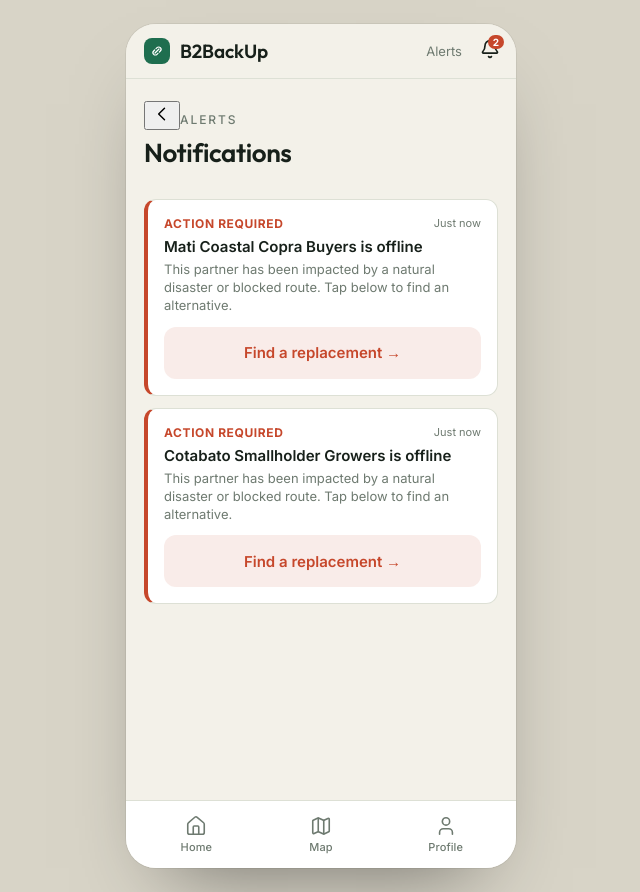
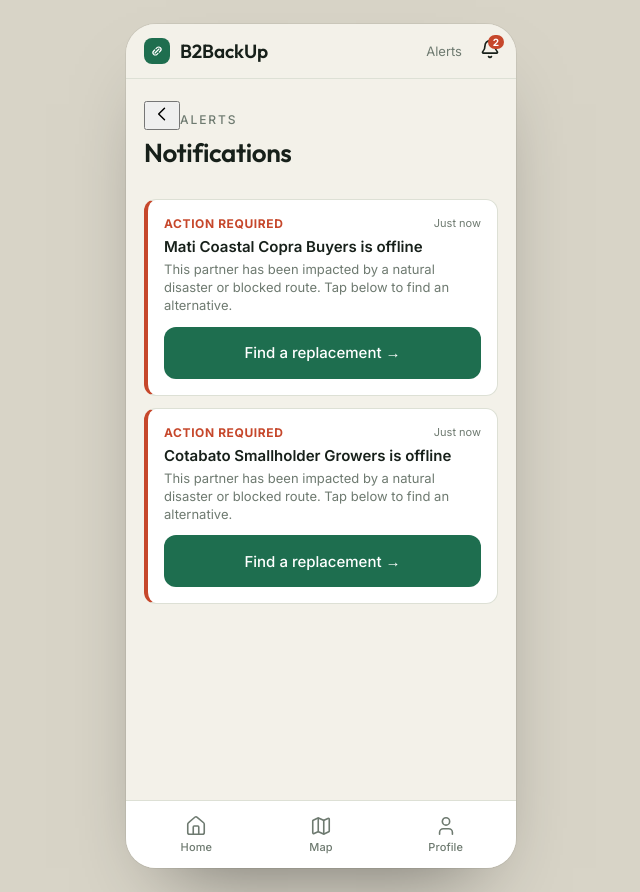
Before and after one commit to DominceAseberos/B2BackUp, a React (Vite) app: page /sme/notifications in a window 1280 px wide. Shown: the whole page, without its empty margins (319-959 px from the left). Built offline with nearby package versions, Linux system fonts and the light colour scheme.

Commit message:
style: make notification buttons use the solid green primary style

```diff
--- a/src/features/NotificationsScreen.tsx
+++ b/src/features/NotificationsScreen.tsx
@@ -52,8 +52,7 @@ export function NotificationsScreen({ business, onFix }: NotificationsScreenProp
                 This partner has been impacted by a natural disaster or blocked route. Tap below to find an alternative.
               </div>
               <button
-                className="btn btn--block"
-                style={{ background: "rgba(198,71,43,0.1)", color: "var(--alert)", fontWeight: 600 }}
+                className="btn btn--primary btn--block"
                 onClick={() => onFix(partner)}
               >
                 Find a replacement →
```
